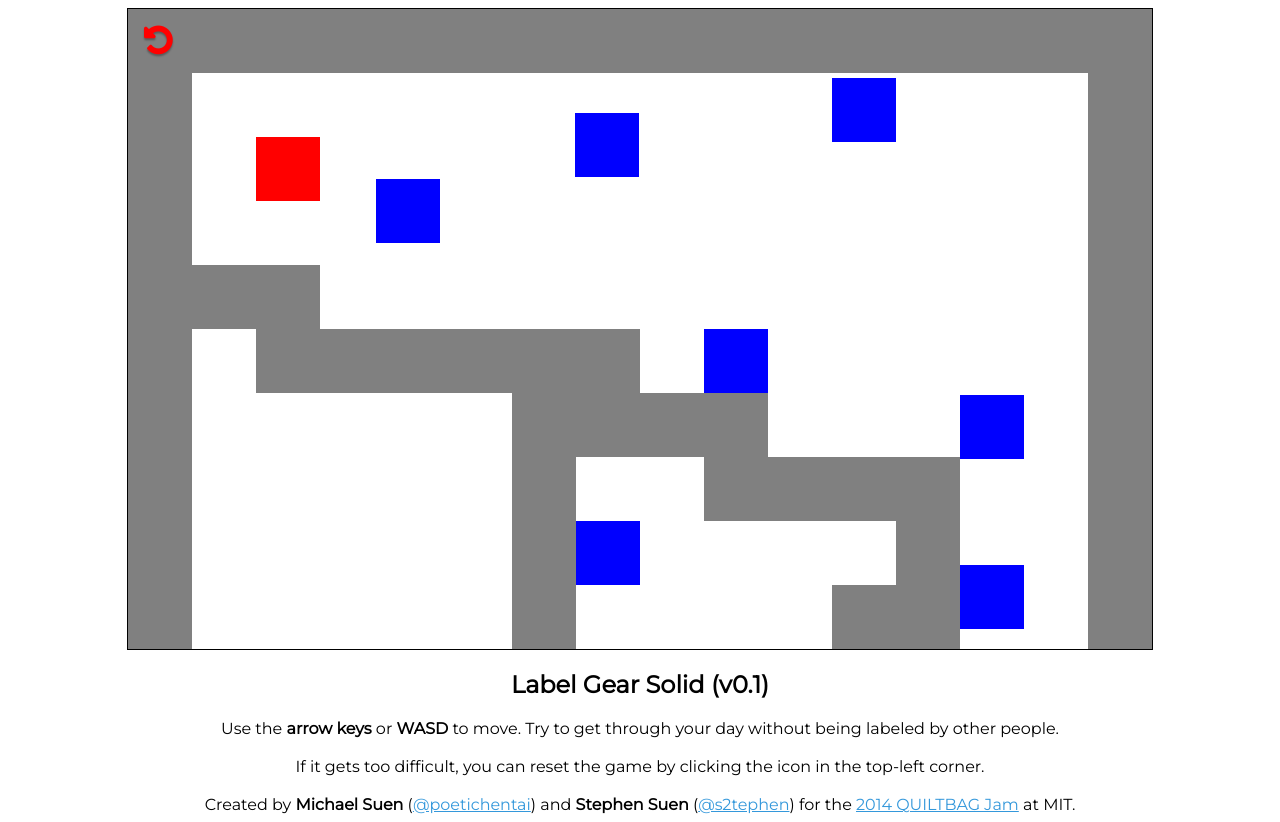
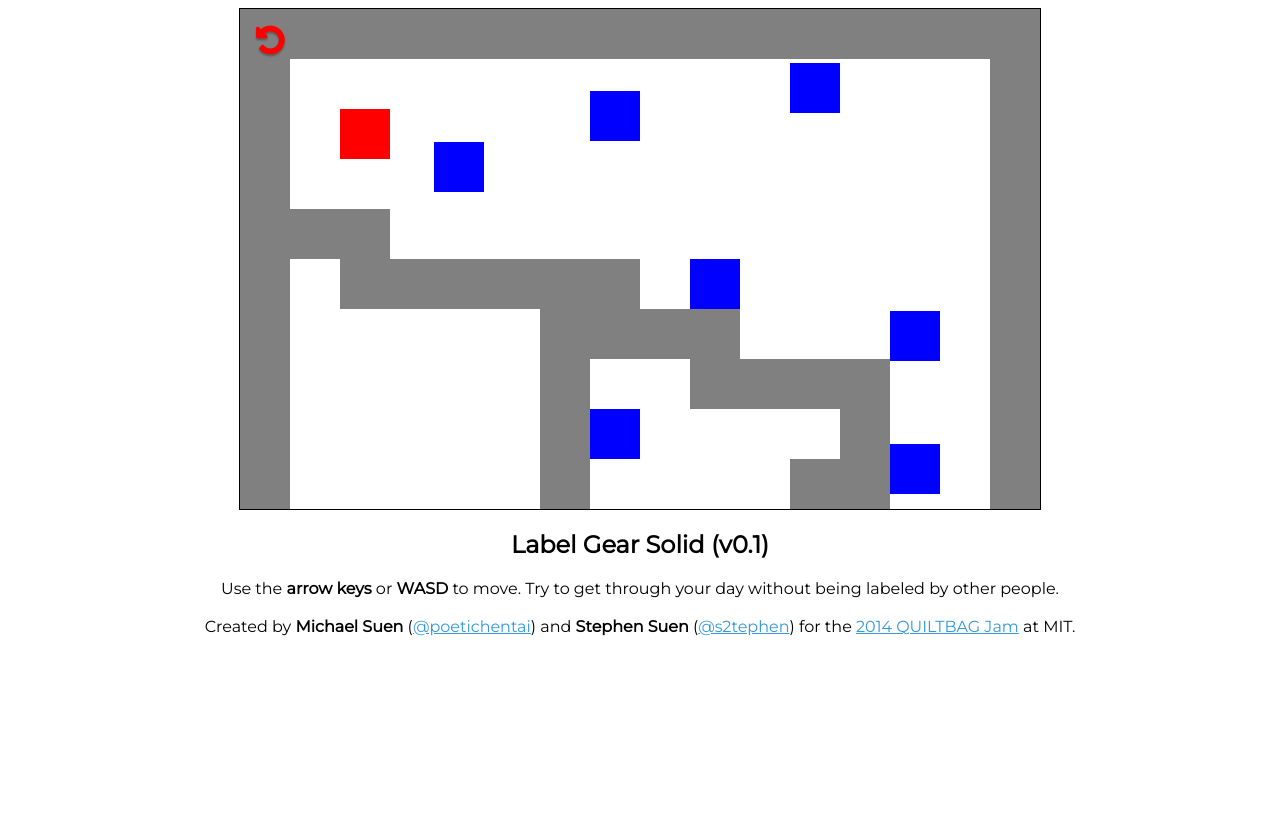
Before and after one commit to s2tephen/label-gear-solid, a plain HTML site: page index.html in a window 1280 px wide. After the commit the page ends 800 px from the top, so only its background shows below. Drawn offline with Linux system fonts and the light colour scheme.

Commit message:
Publish fixes.

```diff
--- a/index.html
+++ b/index.html
@@ -13,7 +13,6 @@
     <div id="credits">
       <h2>Label Gear Solid (v0.1)</h2>
       Use the <strong>arrow keys</strong> or <strong>WASD</strong> to move. Try to get through your day without being labeled by other people.<br /><br />
-      If it gets too difficult, you can reset the game by clicking the icon in the top-left corner.<br /><br />
       Created by <strong>Michael Suen</strong> (<a href="http://twitter.com/poetichentai">@poetichentai</a>) and <strong>Stephen Suen</strong> (<a href="http://twitter.com/s2tephen">@s2tephen</a>) for the <a href="http://quiltbag2.herokuapp.com/">2014 QUILTBAG Jam</a> at MIT.
     </div>
     <script src="lib/jquery-2.1.0.min.js"></script>
--- a/src/components.js
+++ b/src/components.js
@@ -129,6 +129,7 @@ Crafty.c('Player', {
     this.requires('Actor, Delay, Fourway, Color, Collision, Tween')
       .fourway(4)
       .color('rgb(255, 0, 0)')
+      .stopOnSolids()
       .failOnEnemies();
   },
 
--- a/src/game.js
+++ b/src/game.js
@@ -4,8 +4,8 @@ Game = {
     width: 16,
     height: 20,
     tile: {
-      width: 64,
-      height: 64
+      width: 50,
+      height: 50
     }
   },
 
```
